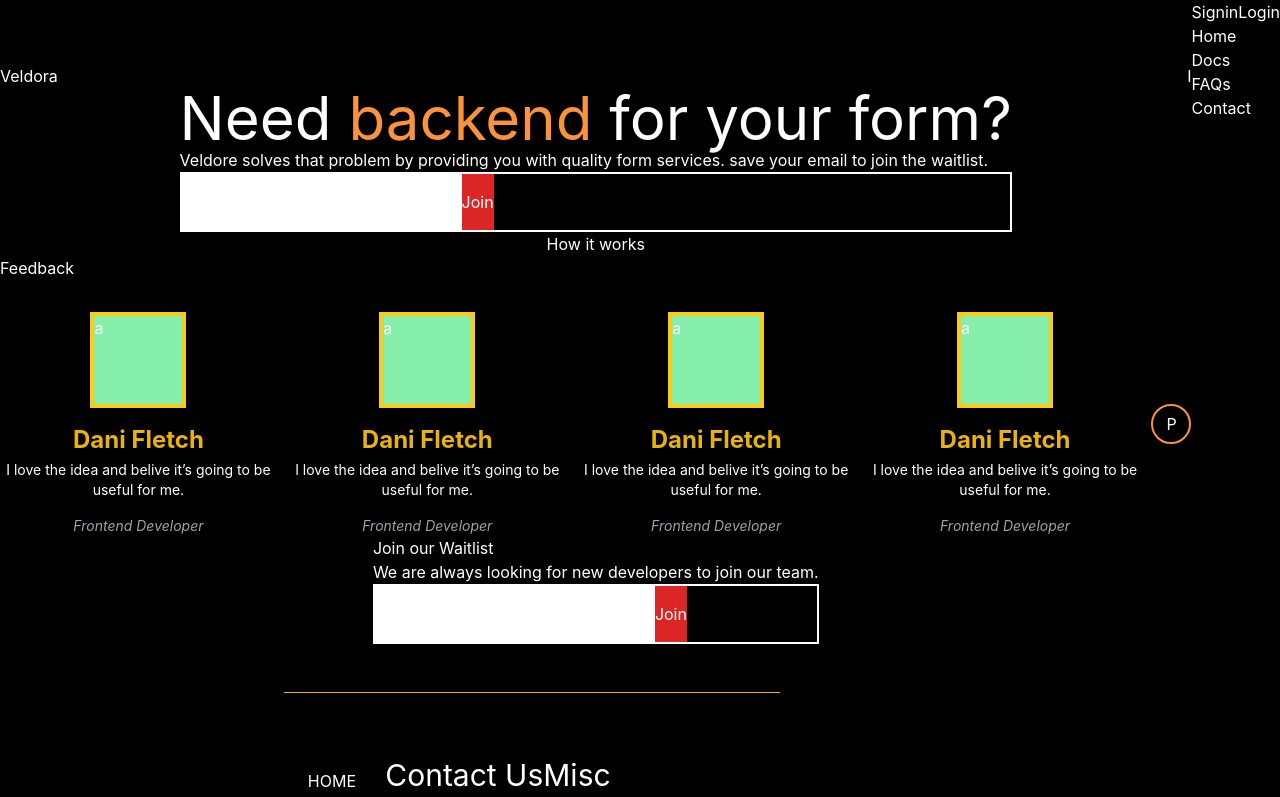
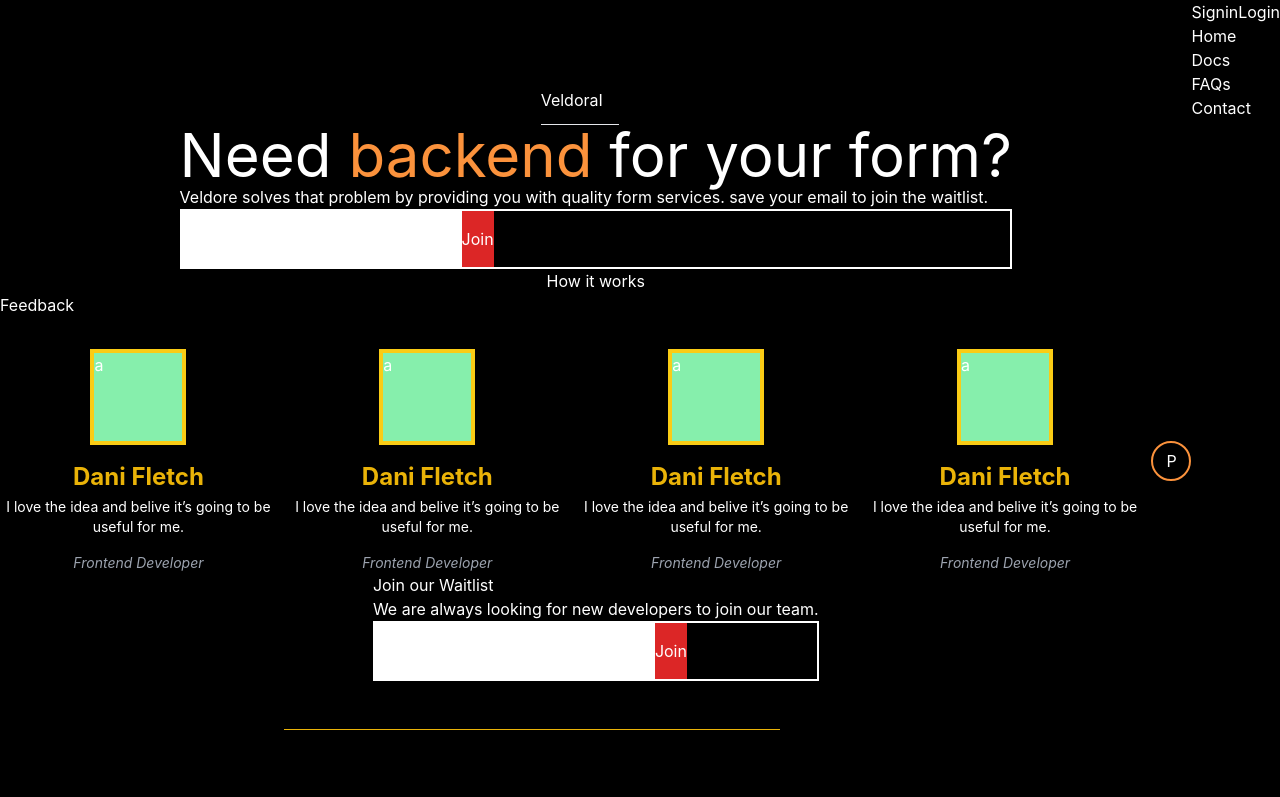
Before and after one commit to princecodes247/veldora--client, a Next.js app: page /waitlist in a window 1280 px wide. Shown: the top 797 px of the page. Built offline with nearby package versions, Linux system fonts and the light colour scheme.

Commit message:
Update header styles

```diff
--- a/components/Header/Header.jsx
+++ b/components/Header/Header.jsx
@@ -3,7 +3,7 @@ import PropTypes from 'prop-types';
 //import { Test } from './Header.styles';
 
 const Header = (props) => (
-  <div className="flex items-center justify-between w-full mx-8">
+  <div className="flex items-center justify-between pt-6 pb-3 pr-4 mr-8 border-b border-gray-200">
     <div className="logo">
     Veldora
     </div>
```
